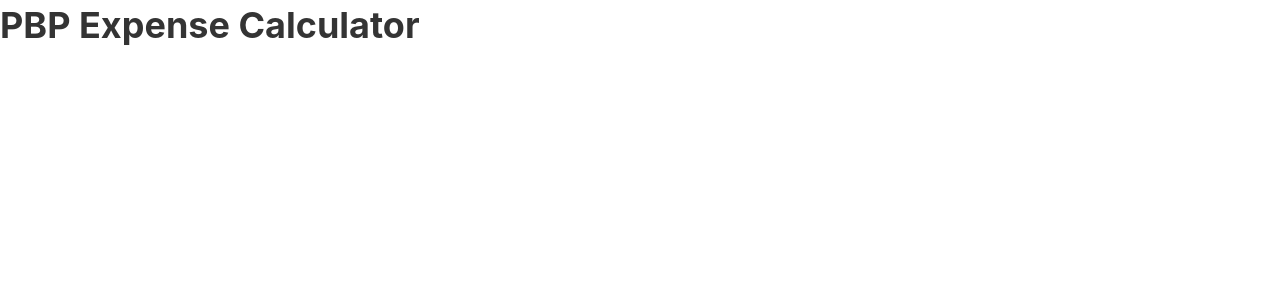
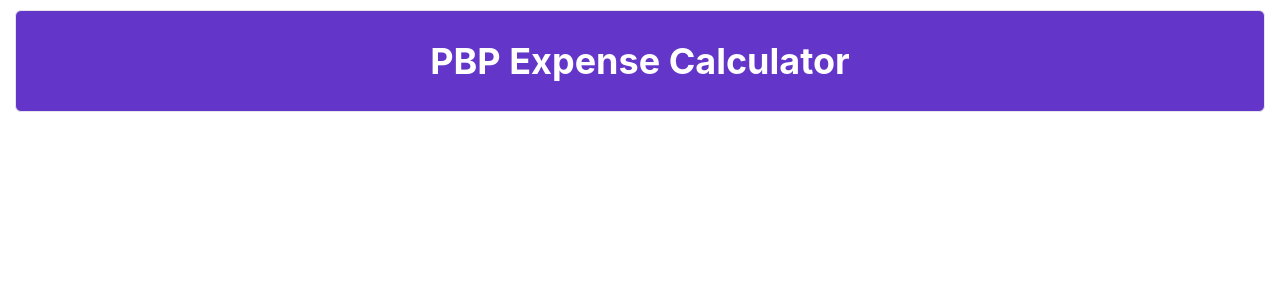
Before and after one commit to gitx5622/PBP_test, a React (Create React App) app: page / in a window 1280 px wide. Shown: the top 300 px of the page. Built offline with nearby package versions, Linux system fonts and the light colour scheme.

Commit message:
added violet panel where react app title can be placed

```diff
--- a/src/components/App.js
+++ b/src/components/App.js
@@ -1,16 +1,16 @@
-import React, { Component } from 'react'
+import React, { Component, Fragment } from 'react'
+import { Panel } from 'rsuite';
 import BankContainer from './BankContainer'
 
 class App extends Component {
-  render () {
+  render() {
     return (
-      <div className='ui raised segment'>
-        <div className='ui center aligned segment violet inverted'>
+      <Fragment>
+        <Panel bordered style={{display:"flex", justifyContent: "center", background:"#6435c9", color:"white"}}>
           <h2>PBP Expense Calculator</h2>
-        </div>
-
+        </Panel>
         <BankContainer />
-      </div>
+      </Fragment>
     )
   }
 }
--- a/src/index.js
+++ b/src/index.js
@@ -1,6 +1,7 @@
 import React from 'react';
 import ReactDOM from 'react-dom';
 import 'rsuite/dist/rsuite.min.css';
+import './styles/index.css';
 import App from './components/App';
 
 ReactDOM.render(
--- /dev/null
+++ b/src/styles/index.css
@@ -0,0 +1,3 @@
+* {
+    margin: 5px;
+}
```
